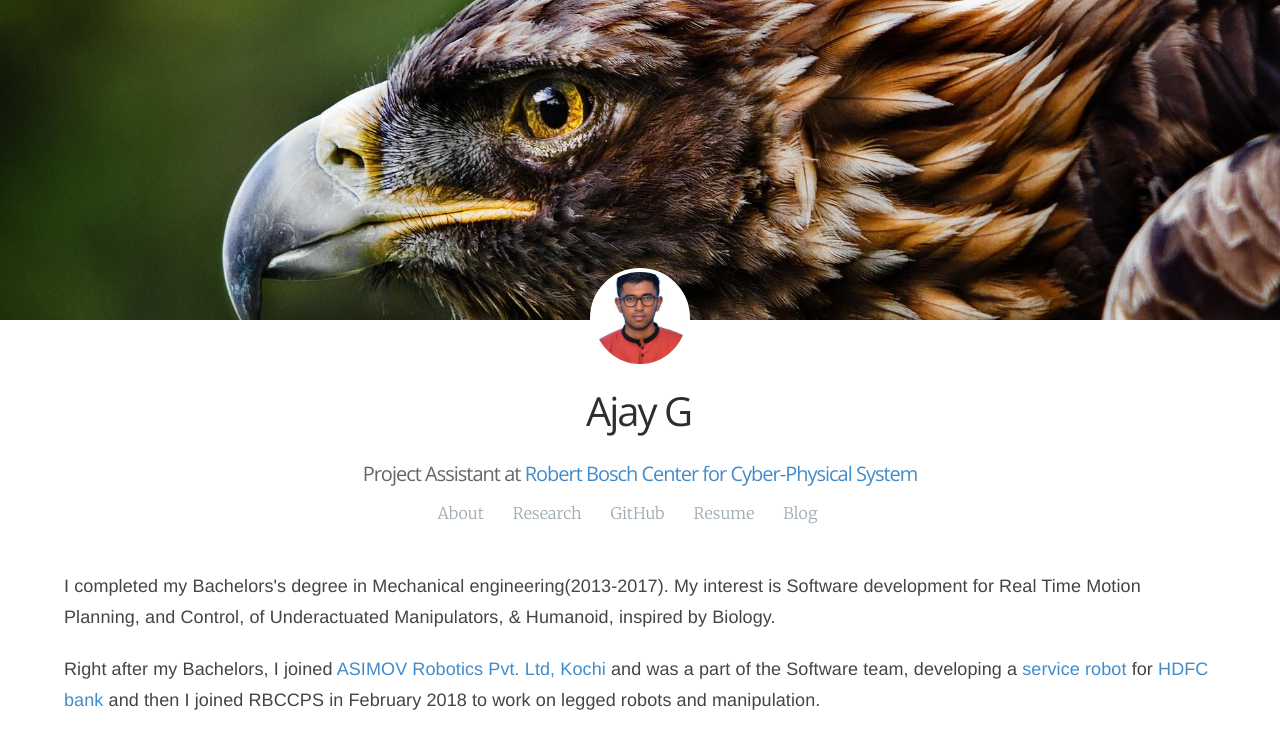
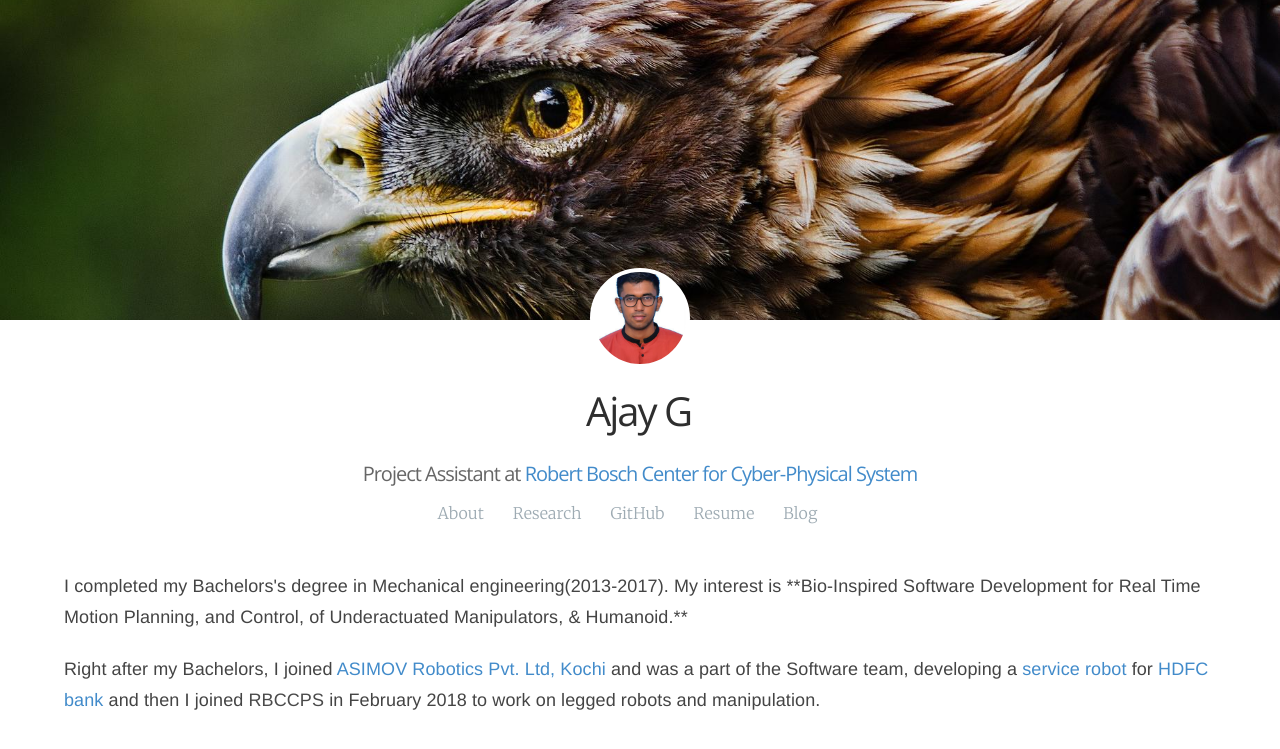
Before and after one commit to ajaygunalan/ajaygunalan.github.io, a Jekyll site: the page built from index.html, in a window 1280 px wide. Shown: the top 749 px of the page. Built offline with Jekyll 4.4.1, drawn with Linux system fonts in a browser that asks for light colours; some web fonts are replaced.

Commit message:
Update main.md

```diff
--- a/_includes/main.md
+++ b/_includes/main.md
@@ -1,7 +1,7 @@
 <p class="about-p">
-I completed my Bachelors's degree in Mechanical engineering(2013-2017). My interest is Software development for Real Time Motion Planning, and Control, of Underactuated Manipulators, & Humanoid, inspired by Biology.
+I completed my Bachelors's degree in Mechanical engineering(2013-2017). My interest is **Bio-Inspired Software Development for Real Time Motion Planning, and Control, of Underactuated Manipulators, & Humanoid.**
 </p>
 
 <p class="about-p">
-Right after my Bachelors, I joined <a href="https://www.asimovrobotics.com/" class="md-link"> ASIMOV Robotics Pvt. Ltd, Kochi </a> and was a part of the Software team, developing a <a href="https://www.youtube.com/watch?v=5vjY1c8N1rk/" class="md-link"> service robot </a> for <a href="https://www.hdfcbank.com/" class="md-link"> HDFC bank </a> and then I joined  RBCCPS in February 2018 to work on legged robots and manipulation.
+Right after my Bachelors, I joined <a href="https://www.asimovrobotics.com/" class="md-link"> ASIMOV Robotics Pvt. Ltd, Kochi </a> and was a part of the Software team, developing a <a href="https://www.youtube.com/watch?v=5vjY1c8N1rk/" class="md-link"> service robot </a> for <a href="https://www.hdfcbank.com/" class="md-link"> HDFC bank </a> and then I joined  <a href="http://www.rbccps.org/"> RBCCPS </a> in February 2018 to work on legged robots and manipulation.
 </p>
```
